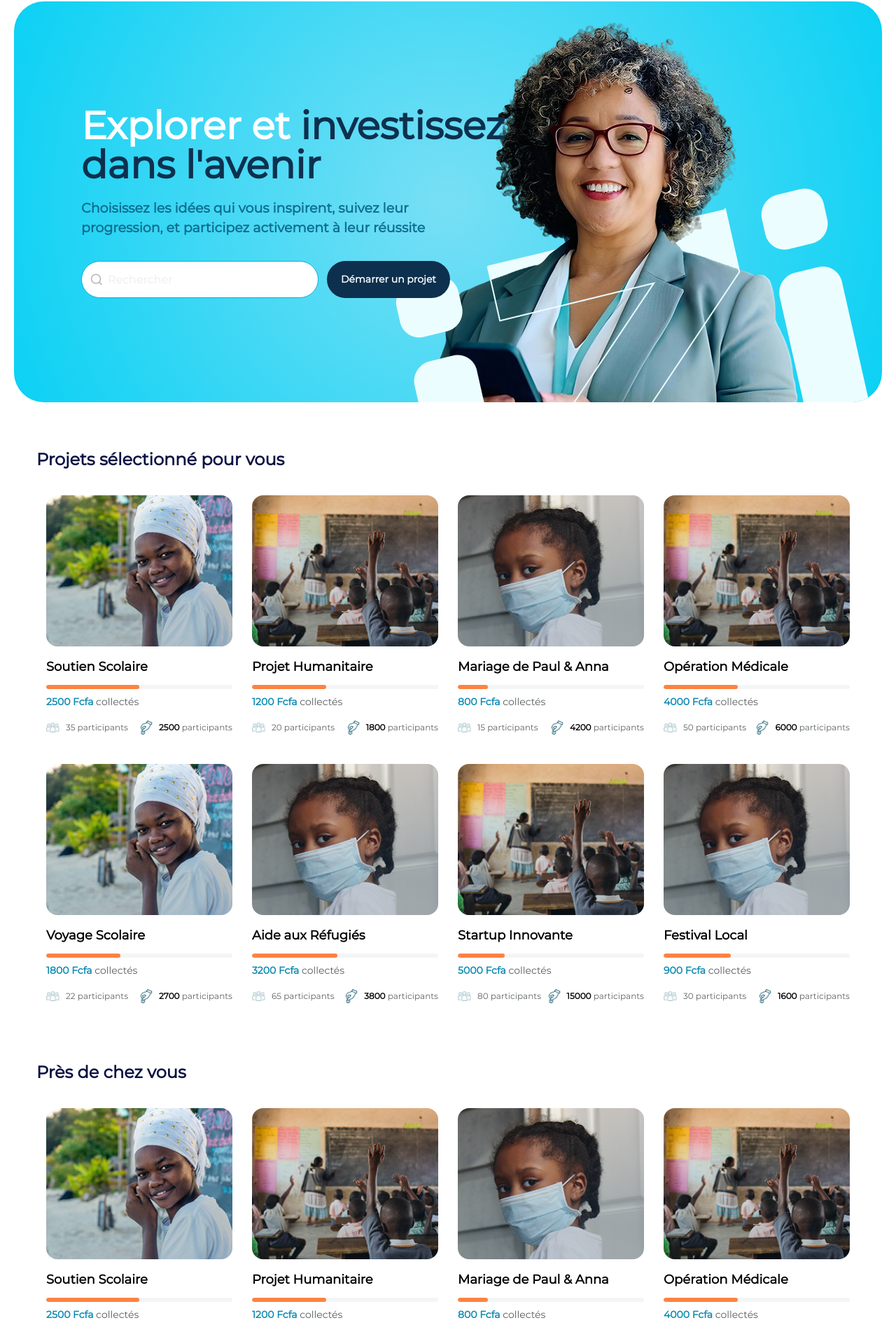
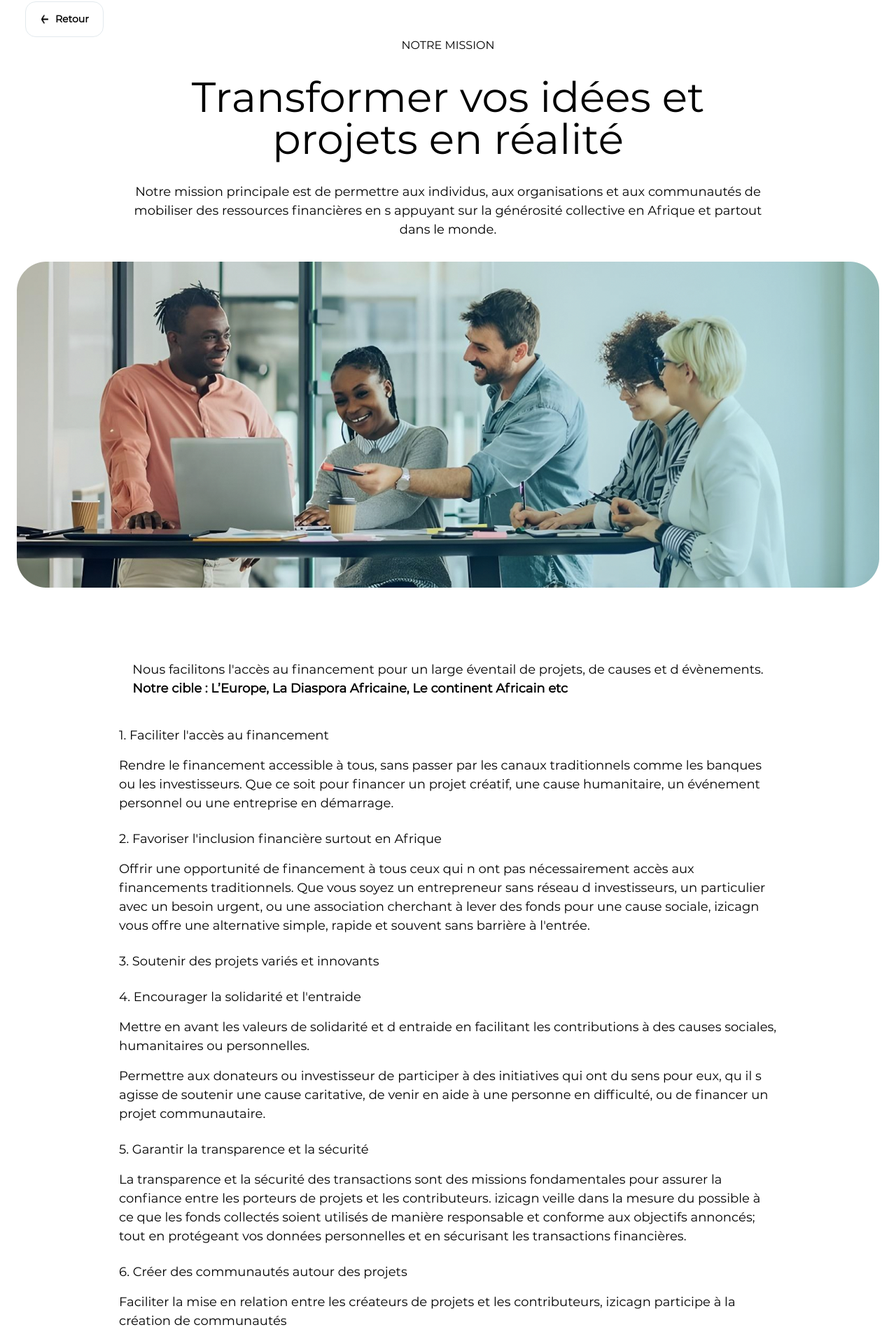
Before and after one commit to NorlanCoder/izicagn-v2, a React (Vite) app: page / in a window 1280 px wide. Shown: the part 30-1934 px from the top of the page at 70% size. Built offline with nearby package versions, Linux system fonts and the light colour scheme.

Commit message:
Mission page total

```diff
--- a/src/App.tsx
+++ b/src/App.tsx
@@ -5,12 +5,13 @@ import FormPayment from "./pages/paiement/FormPayment"
 import RechercheCagnotte from "./pages/RechercheCagnotte"
 import SuccessPayment from "./pages/paiement/SuccessPayment"
 import Investissement from "./pages/Investissement"
+import Mission from "./pages/Mission"
 
 function App() {
 
     return (
         <>
-            <Investissement />
+            <Mission />
         </>
     )
 }
--- a/src/pages/Mission.tsx
+++ b/src/pages/Mission.tsx
@@ -1,8 +1,81 @@
-import React from 'react'
+import Navbar from '../components/general/navbar'
+import Footer from '../components/general/footer'
+import GobackComponent from '../components/general/gobackComponent'
+import Frame from '../assets/Frame 1000002142.png'
+import Rectangle from '../assets/Rectangle 22631.png'
 
 const Mission = () => {
   return (
-    <div>Mission</div>
+    <div className='px-5 w-full'>
+      <Navbar />
+      <div className='mt-8 mb-36'>
+        <div className='md:px-4'><GobackComponent /></div>
+        <div className='flex flex-col justify-center items-center space-y-8 mb-26'>
+          <h1>NOTRE MISSION</h1>
+          <h2 className='text-5xl xl:text-6xl text-center max-w-[840px]'>Transformer vos idées et
+            projets en réalité
+          </h2>
+          <p className=' text-center text-[18px] max-w-[940px]'>Notre mission principale est de permettre aux individus, aux organisations et aux communautés de
+            mobiliser des ressources financières en s appuyant sur la générosité collective en Afrique et partout
+            dans le monde.
+          </p>
+          <div className=' relative rounded-[42.51px]'>
+            <img src={Frame} alt="" />
+            <img src={Rectangle} alt="" className=' absolute top-0'/>
+          </div>
+        </div>
+        <div className=''>
+          <div className='flex flex-col items-center space-y-10 '>
+            <div className='max-w-[940px]'>
+              <p className='text-[18px]'>Nous facilitons l'accès au financement pour un large éventail de projets, de causes et d évènements.</p>
+              <p className=' font-bold text-[18px]'>Notre cible : L’Europe, La Diaspora Africaine, Le continent Africain etc</p>
+            </div>
+            <div className='max-w-[940px]'>
+              <ol className='flex flex-col space-y-6'>
+                <li className='text-[18px]'>1. Faciliter l'accès au financement
+                  <p className=' mt-4'>Rendre le financement accessible à tous, sans passer par les canaux traditionnels comme les banques
+                    ou les investisseurs. Que ce soit pour financer un projet créatif, une cause humanitaire, un événement
+                    personnel ou une entreprise en démarrage.
+                  </p>
+                </li>
+                <li className='text-[18px] '>2. Favoriser l'inclusion financière surtout en Afrique
+                  <p className=' mt-4'>Offrir une opportunité de financement à tous ceux qui n ont pas nécessairement accès aux
+                    financements traditionnels. Que vous soyez un entrepreneur sans réseau d investisseurs, un particulier
+                    avec un besoin urgent, ou une association cherchant à lever des fonds pour une cause sociale, izicagn
+                    vous offre une alternative simple, rapide et souvent sans barrière à l'entrée.
+                  </p>
+                </li>
+                <li className='text-[18px]'>3. Soutenir des projets variés et innovants</li>
+                <li className='text-[18px]'>4. Encourager la solidarité et l'entraide
+                  <p className=' mt-4'>Mettre en avant les valeurs de solidarité et d entraide en facilitant les contributions à des causes
+                    sociales, humanitaires ou personnelles.
+                  </p>
+                  <p className=' mt-4'>Permettre aux donateurs ou investisseur de participer à des initiatives qui ont du sens pour eux, qu il
+                    s agisse de soutenir une cause caritative, de venir en aide à une personne en difficulté, ou de financer
+                    un projet communautaire.
+                  </p>
+                </li>
+                <li className='text-[18px]'>5. Garantir la transparence et la sécurité
+                  <p className=' mt-4'>La transparence et la sécurité des transactions sont des missions fondamentales pour assurer la
+                    confiance entre les porteurs de projets et les contributeurs. izicagn veille dans la mesure du possible à
+                    ce que les fonds collectés soient utilisés de manière responsable et conforme aux objectifs annoncés;
+                    tout en protégeant vos données personnelles et en sécurisant les transactions financières.
+                  </p>
+                </li>
+                <li className='text-[18px]'>6. Créer des communautés autour des projets
+                  <p className=' mt-4'>Faciliter la mise en relation entre les créateurs de projets et les contributeurs, izicagn participe à la
+                    création de communautés
+                  </p>
+                </li>
+                <li className='text-[18px]'>7. Soutenir les porteurs de projet dans leur campagne</li>
+                <li className='text-[18px]'>8. Encourager l'innovation dans les modèles de financement</li>
+              </ol>
+            </div>
+          </div>
+        </div>
+      </div>
+      <Footer />
+    </div>
   )
 }
 
```
Also changed, not shown: src/assets/Frame 1000002142.png (added), src/assets/Rectangle 22631.png (added).
